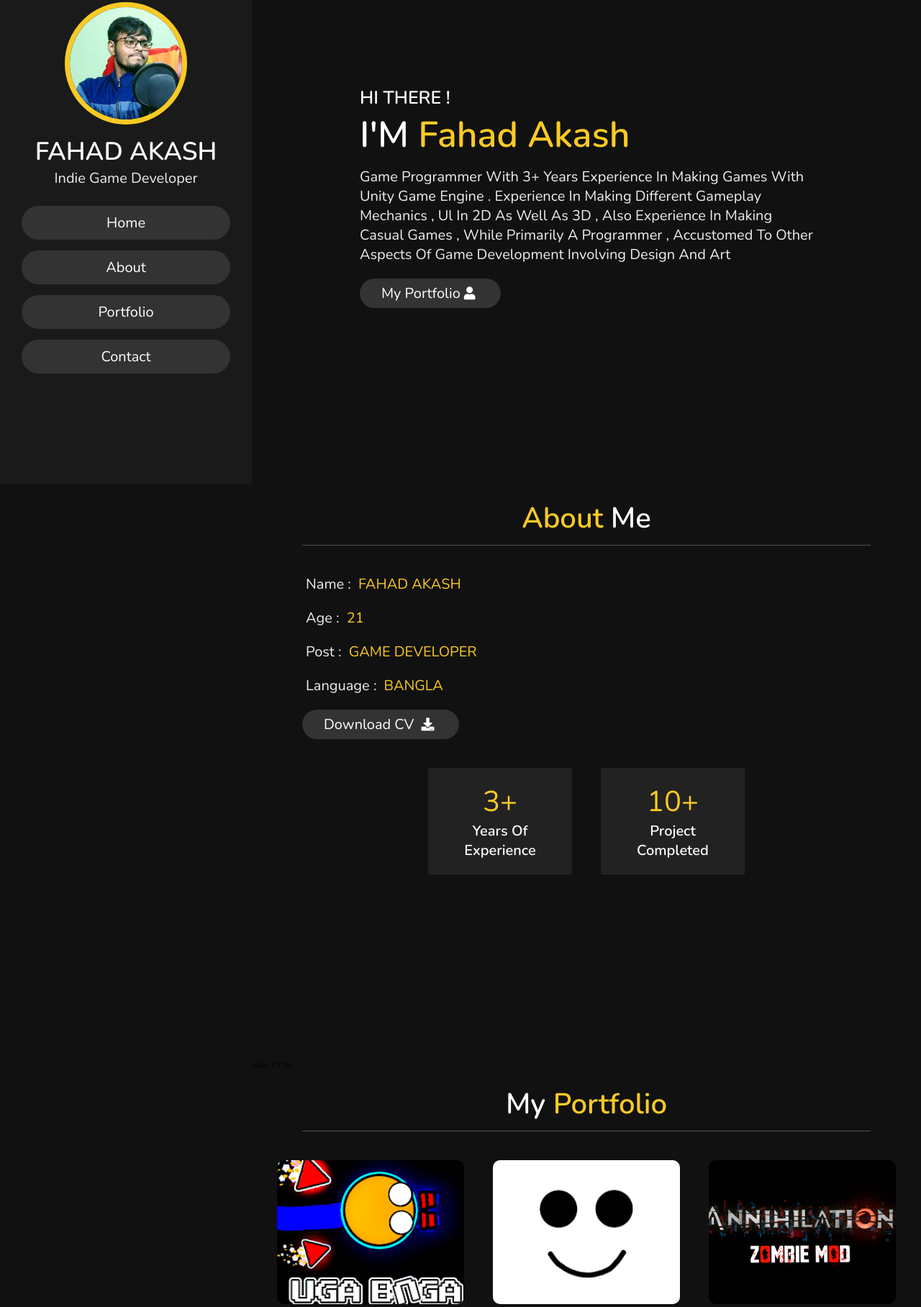
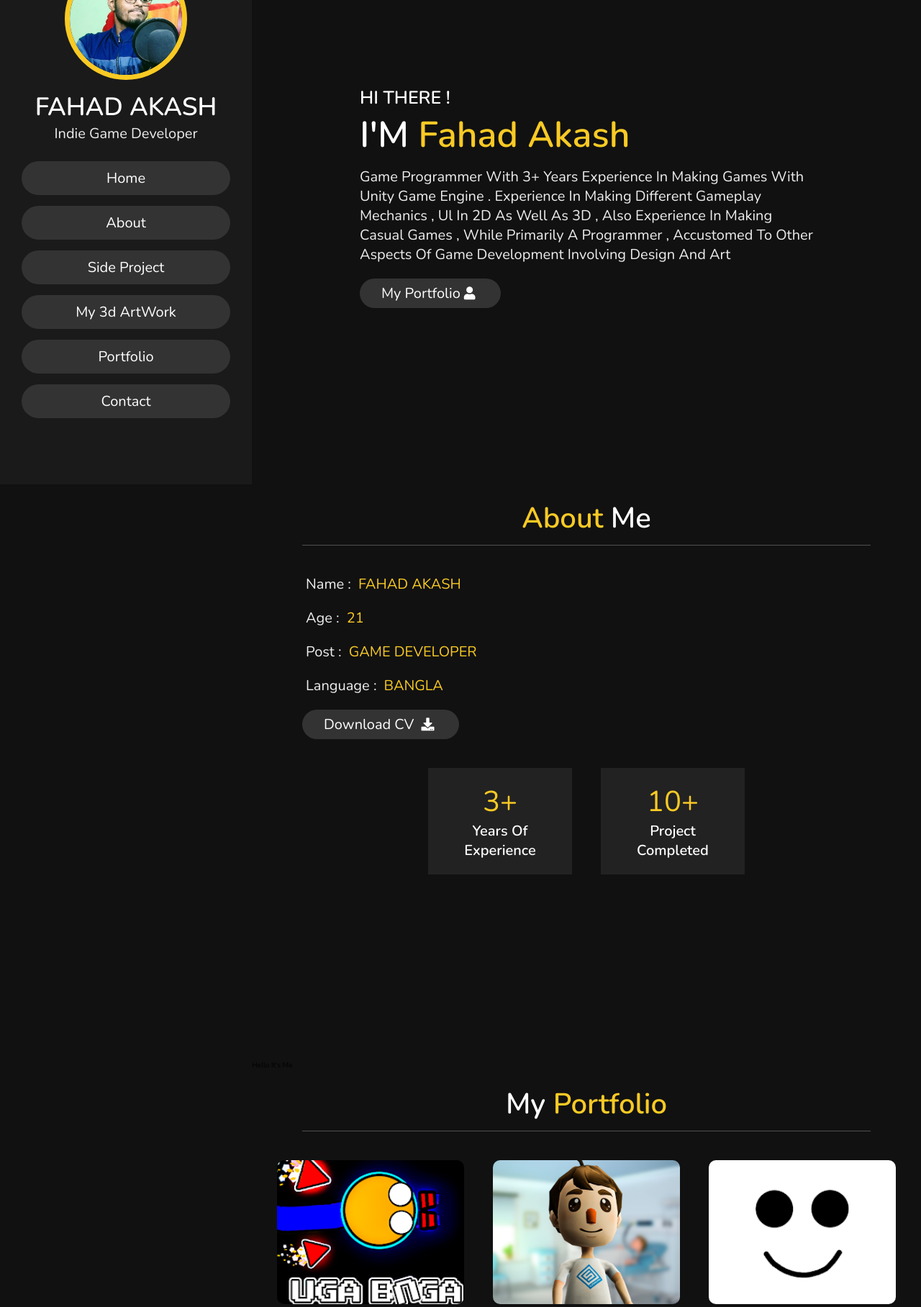
Before and after one commit to FahadAkash/website, a plain HTML site: page index.html in a window 1280 px wide. Shown: the part 127-1943 px from the top of the page at 72% size. Drawn offline with nearby package versions, Linux system fonts and the light colour scheme.

Commit message:
new update

```diff
--- a/index.html
+++ b/index.html
@@ -28,7 +28,8 @@
         <ul>
             <li><a href="#home">home</a></li>
             <li><a href="#about">about</a></li>
-
+            <li><a href="#sideproject">Side Project</a></li>
+            <li><a href="#artwork">My 3d ArtWork</a></li>
             <li><a href="#portfolio">Portfolio</a></li>
             <li><a href="#contact">contact</a></li>
         </ul>
@@ -191,6 +192,9 @@ design and art
     <div class="box">
         <img src="images/ugabuga.webp" alt=""  id="ugabugagame">
     </div>
+    <div class = "box">
+        <img src="images/HospitalRush.png" alt="" id="HospitalRush">
+    </div>
 
     <div class="box" >
         <img src="images/ballpush.webp" alt="" id="ballpush">
--- a/script.js
+++ b/script.js
@@ -100,3 +100,11 @@ $('#AntikMahmud').on('click', function(){
 
 
 });
+
+$('#HospitalRush').on('click', function(){
+
+  window.location.assign("https://fahadakash.itch.io/hospital-rush");
+
+
+
+});
```
Also changed, not shown: images/HospitalRush.png (added).
